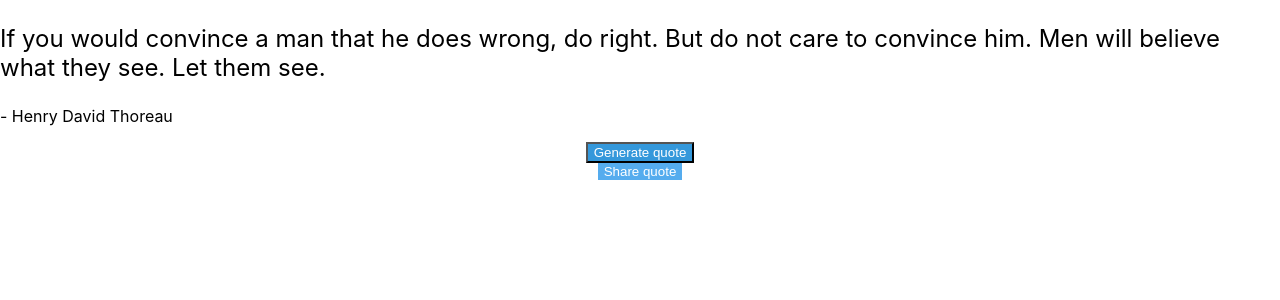
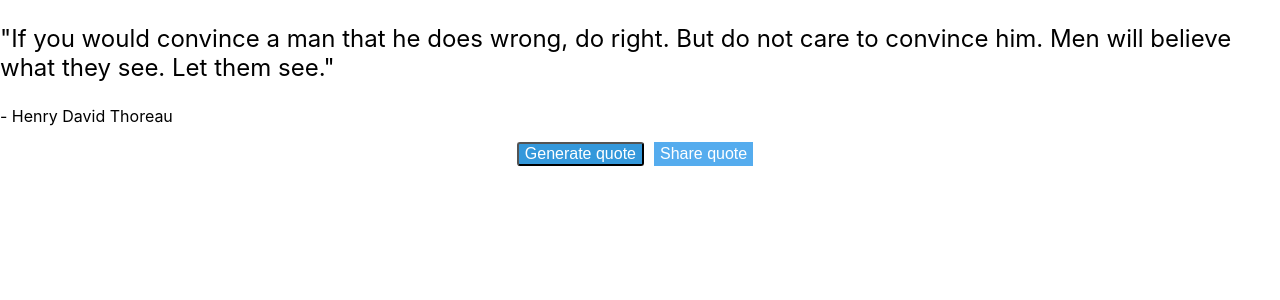
Before and after one commit to Brzozowski-Piotr-EDU/react-introduction2.1, a React (Create React App) app: page / in a window 1280 px wide. Shown: the top 300 px of the page. Built offline with nearby package versions, Linux system fonts and the light colour scheme.

Commit message:
performed exercise under the supervision of a trainer

```diff
--- a/src/App.scss
+++ b/src/App.scss
@@ -14,17 +14,36 @@
     font-size: $font-size-author;
   }
 }
+.wrapper {
+  display: flex;
+  flex-direction: row; // Zmiana z column na row
+  justify-content: flex-start;
+
+  .button {
+    margin-right: 10px; // Dodaj odstęp między przyciskami, jeśli chcesz
+  }
+}
+
+.wrapper {
+  display: flex;
+  justify-content: flex-start;
+}
 
 .button {
   color: $font-color-button;
+  font-size: $font-size-button;
+  margin-right: 10px; // Dodaj odstęp między przyciskami, jeśli chcesz
+
+  &__generate {
+    background-color: $button-generate-background;
+    border-radius: 3px;
+  }
+
+  &__share {
+    background-color: $button-share-background;
+    border: 0px;
+  }
 }
-
-.button__generate {
-  background-color: $button-generate-background;
+.button:hover {
+  cursor: pointer;
 }
-
-.button__share {
-  background-color: $button-share-background;
-
-  border: 0px;
-}
--- a/src/App.tsx
+++ b/src/App.tsx
@@ -3,7 +3,7 @@
 import { useState } from "react";
 import "./App.scss";
 import { QuoteProps, QuoteJSX } from "./components/Quote";
-import { ButtonJSX, ButtonProps } from "./components/button";
+import { Button, ButtonProps } from "./components/Button";
 
 export interface Quote {
   text: string;
@@ -42,11 +42,9 @@ const quotes: Quote[] = [
 function App() {
   const [currentQuote, setCurrentQuote] = useState<Quote>(quotes[0]);
 
-  const handleGenerateQuoteClick = () => {
+  const handleGenerateQuoteClick = (): void => {
     const randomIndex = Math.floor(Math.random() * quotes.length);
-    const generatedQuote = quotes[randomIndex];
-    setCurrentQuote(generatedQuote);
-    return generatedQuote;
+    setCurrentQuote(quotes[randomIndex]);
   };
 
   const handleShareQuoteClick = () => {
@@ -56,18 +54,20 @@ function App() {
   return (
     <main className="main ">
       <QuoteJSX quote={currentQuote} />
-      <ButtonJSX
+      <div className="wrapper">
+        <Button
           className="button button__generate"
           onClick={handleGenerateQuoteClick}
         >
           Generate quote
-      </ButtonJSX>
-      <ButtonJSX
+        </Button>
+        <Button
           className="button button__share"
           onClick={handleShareQuoteClick}
         >
           Share quote
-      </ButtonJSX>
+        </Button>
+      </div>
     </main>
   );
 }
--- a/src/components/Quote.tsx
+++ b/src/components/Quote.tsx
@@ -1,14 +1,13 @@
-import React from "react";
-import { Quote } from "../App";
+import { Quote as QuoteModel } from "../App";
 
 export interface QuoteProps {
-  quote: Quote;
+  quote: QuoteModel;
 }
 
 export const QuoteJSX = ({ quote }: QuoteProps) => {
   return (
     <div className="quote__container">
-      <p className="quote__text">{quote.text}</p>
+      <p className="quote__text">"{quote.text}"</p>
       <p className="quote__author">- {quote.author}</p>
     </div>
   );
```
Also changed, not shown: src/components/button.tsx (+1 -10 lines). Lines whose indentation alone changed are shown as unchanged.
